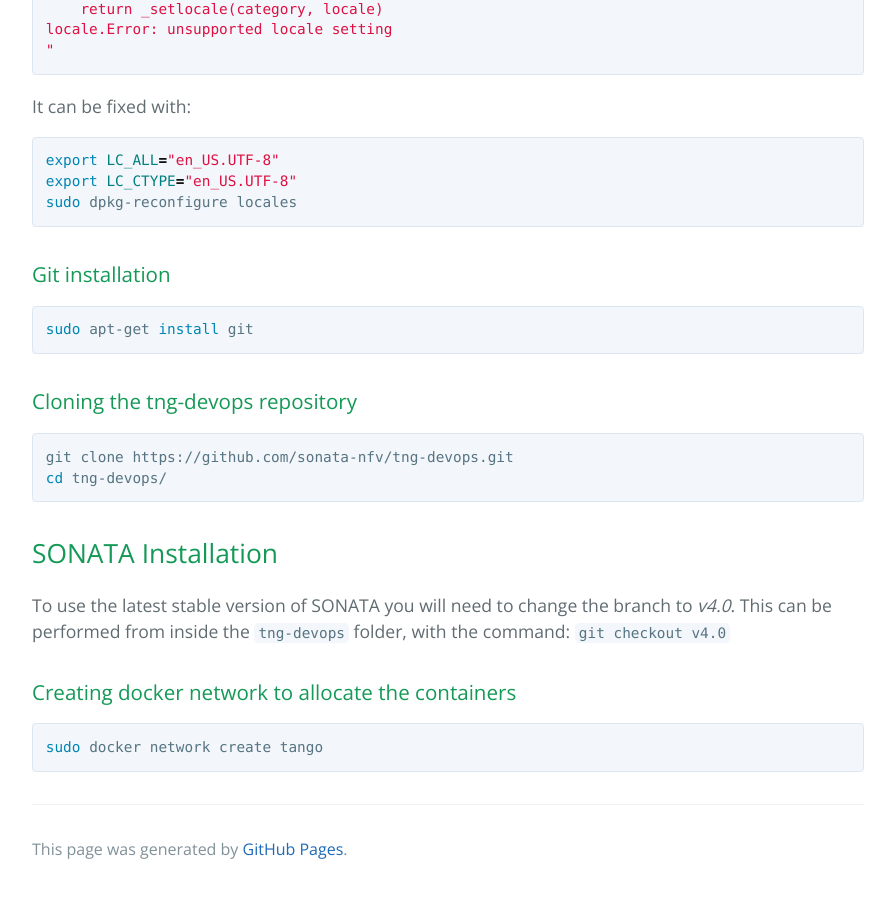
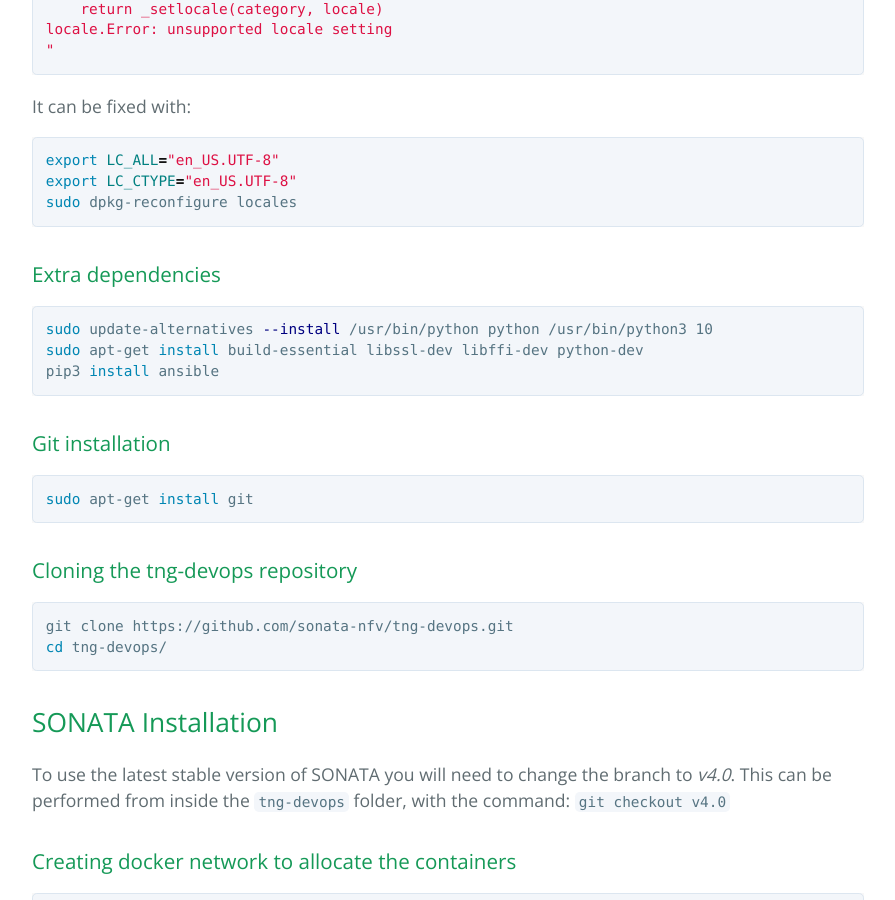
Before and after one commit to sonata-nfv/sonata-nfv.github.io, a Jekyll site: the page built from common-installation.md, in a window 1280 px wide and 900 px high, scrolled down 1863 px. Shown: the whole window, without its empty margins (192-1087 px from the left). Built offline with Jekyll 4.4.1, drawn with Linux system fonts in a browser that asks for light colours; our own code applies the rules of GitHub Pages for plain Markdown files.

Commit message:
Update common-installation.md

````diff
--- a/common-installation.md
+++ b/common-installation.md
@@ -75,6 +75,14 @@ export LC_CTYPE="en_US.UTF-8"
 sudo dpkg-reconfigure locales
 ```
 
+### Extra dependencies
+
+```bash
+sudo update-alternatives --install /usr/bin/python python /usr/bin/python3 10
+sudo apt-get install build-essential libssl-dev libffi-dev python-dev
+pip3 install ansible
+```
+
 ### Git installation
 
 ```bash
````
